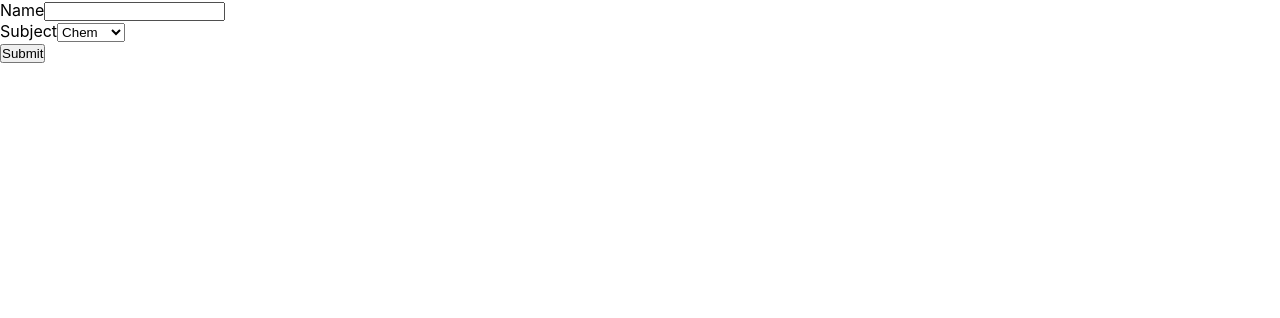
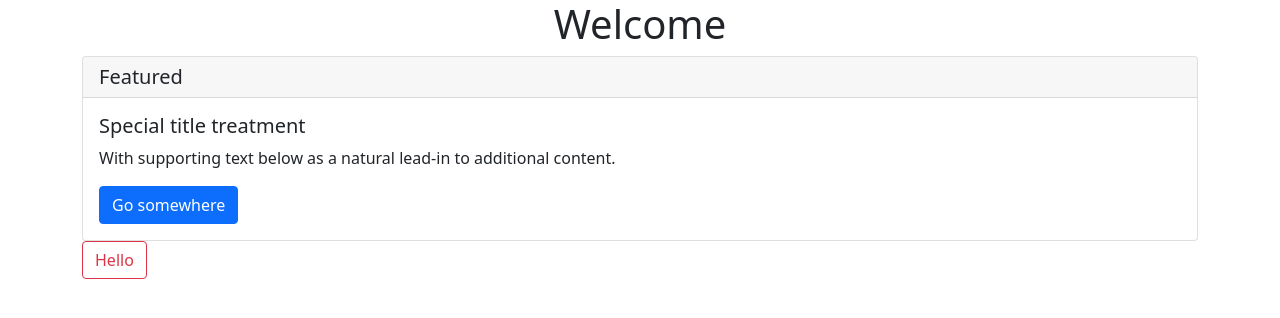
Before and after one commit to YuneshShrestha/React-Js, a React (Create React App) app: page / in a window 1280 px wide. Shown: the top 318 px of the page. Built offline with nearby package versions, Linux system fonts and the light colour scheme.

Commit message:
using boostrap with js

```diff
--- a/package.json
+++ b/package.json
@@ -6,6 +6,7 @@
     "@testing-library/jest-dom": "^5.16.1",
     "@testing-library/react": "^11.2.7",
     "@testing-library/user-event": "^12.8.3",
+    "bootstrap": "^5.1.3",
     "react": "^17.0.2",
     "react-dom": "^17.0.2",
     "react-scripts": "4.0.3",
--- a/src/App.js
+++ b/src/App.js
@@ -1,20 +1,19 @@
 import React from "react";
-import Friend from "./Friend";
-import Form from "./Form";
+import '../node_modules/bootstrap/dist/css/bootstrap.min.css';
 const App=()=>{
-    let friends=[
-        {name:"Yunesh", age:19},
-        {name:"Sejal", age:19},
-        {name:"Ram", age:19},
-    ];
-    // let friends=[
-    //    'Yunesh',
-    //    'Ram',
-    //    'Gita'
-    // ];
+
     return (
-        <div>
-            <Form/>
+        <div className="container">
+            <h1 className="text-center">Welcome</h1>
+            <div class="card">
+            <h5 class="card-header">Featured</h5>
+            <div class="card-body">
+                <h5 class="card-title">Special title treatment</h5>
+                <p class="card-text">With supporting text below as a natural lead-in to additional content.</p>
+                <a href="#" class="btn btn-primary">Go somewhere</a>
+            </div>
+            </div>
+            <button className="btn btn-outline-danger ">Hello</button>
         </div>
     );
 };
```
Also changed, not shown: src/Timer.js (added, +21 -0 lines), 1 other file (tests, documents, lock files or other folders).
